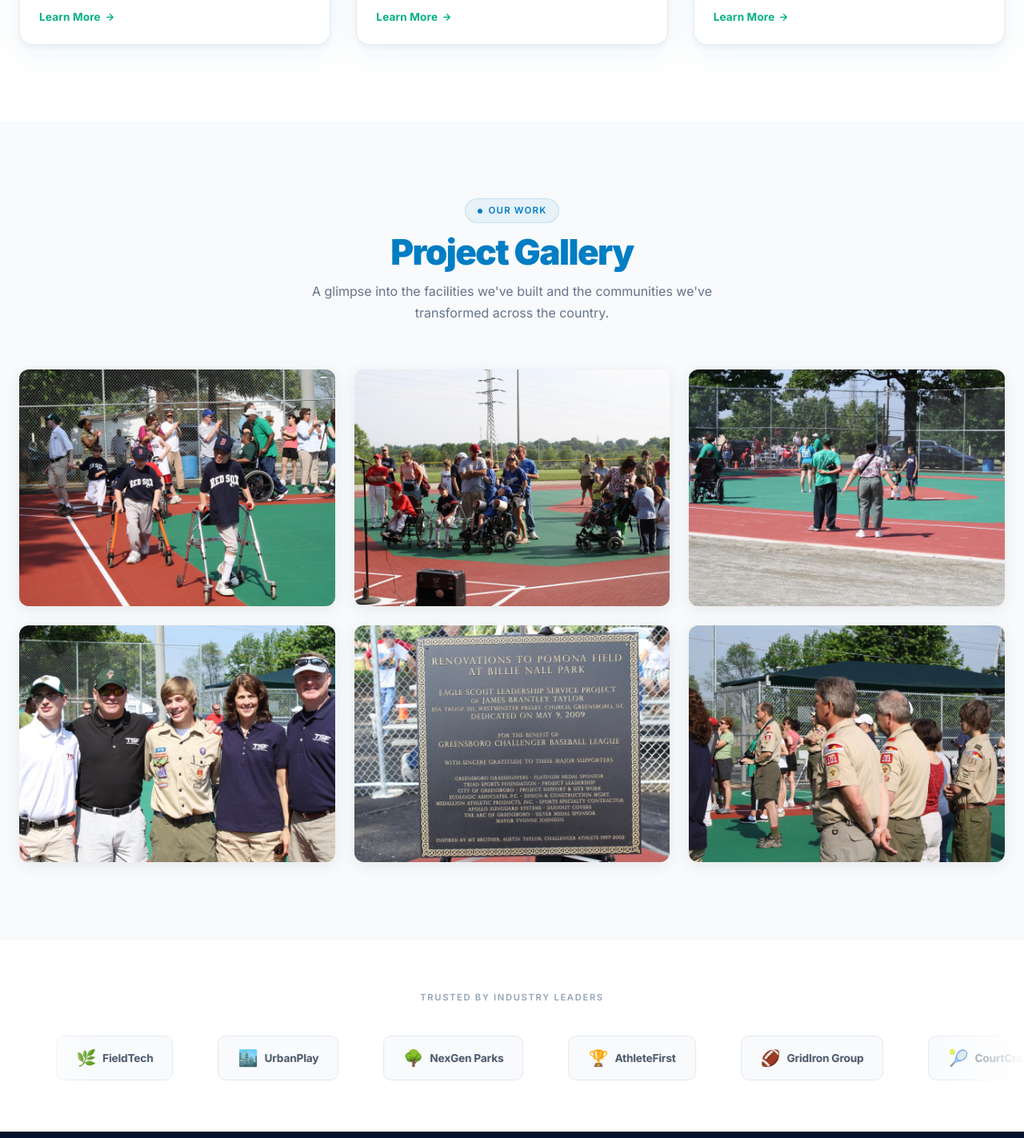
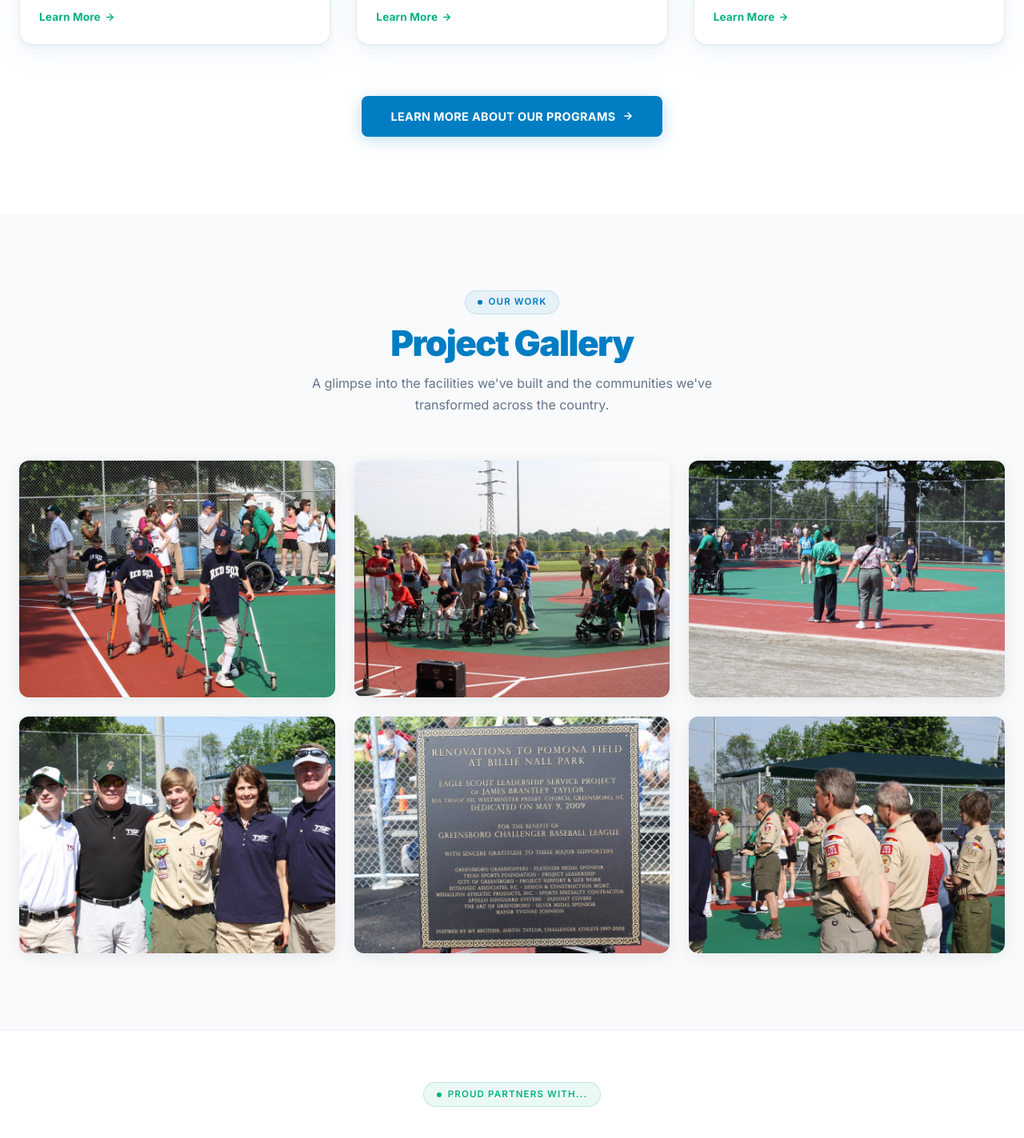
Before and after one commit to SteamWorksWeb/triad-sports, a Next.js app: page / in a window 1280 px wide. Shown: the part 2700-4123 px from the top of the page at 80% size. Built offline with nearby package versions, Linux system fonts and the light colour scheme.

Commit message:
fix: standardize section eyebrows and add programs macro-cta

```diff
--- a/app/page.tsx
+++ b/app/page.tsx
@@ -823,7 +823,7 @@ export default function HomePage() {
             }}
           >
             <span style={{ width: "6px", height: "6px", borderRadius: "50%", background: "#06B085", display: "inline-block" }} />
-            What We Fund
+            What We Do
           </span>
 
           <h2
@@ -975,6 +975,56 @@ export default function HomePage() {
             </motion.div>
           ))}
         </div>
+
+        {/* CTA row below grid */}
+        <div
+          style={{
+            marginTop: "4rem",
+            textAlign: "center",
+          }}
+        >
+          <motion.div
+            initial={{ opacity: 0, y: 16 }}
+            whileInView={{ opacity: 1, y: 0 }}
+            viewport={{ once: true, amount: 0.5 }}
+            transition={{ duration: 0.5, ease: [0.22, 1, 0.36, 1] as [number, number, number, number] }}
+            style={{ display: "inline-block" }}
+          >
+            <Link
+              href="/programs"
+              id="programs-section-learn-more-btn"
+              style={{
+                display: "inline-flex",
+                alignItems: "center",
+                gap: "0.5rem",
+                padding: "0.9rem 2.25rem",
+                background: "#007DC3",
+                color: "#ffffff",
+                fontFamily: "Inter, sans-serif",
+                fontWeight: 700,
+                fontSize: "0.9rem",
+                letterSpacing: "0.025em",
+                textDecoration: "none",
+                borderRadius: "8px",
+                textTransform: "uppercase",
+                boxShadow: "0 4px 20px rgba(0,125,195,0.25)",
+              }}
+              onMouseEnter={(e) => {
+                (e.currentTarget as HTMLElement).style.background = "#005f96";
+                (e.currentTarget as HTMLElement).style.transform = "translateY(-2px)";
+              }}
+              onMouseLeave={(e) => {
+                (e.currentTarget as HTMLElement).style.background = "#007DC3";
+                (e.currentTarget as HTMLElement).style.transform = "translateY(0)";
+              }}
+            >
+              Learn More About Our Programs
+              <svg width="14" height="14" viewBox="0 0 24 24" fill="none" stroke="currentColor" strokeWidth="2.5" strokeLinecap="round" strokeLinejoin="round" aria-hidden="true">
+                <path d="M5 12h14M12 5l7 7-7 7" />
+              </svg>
+            </Link>
+          </motion.div>
+        </div>
       </section>
 
       {/* ══════════════ GALLERY SECTION ══════════════ */}
@@ -1111,20 +1161,36 @@ export default function HomePage() {
         }}
       >
         {/* Section header */}
-        <p
+        <div style={{ textAlign: "center", marginBottom: "2.5rem" }}>
+          <span
             style={{
+              display: "inline-flex",
+              alignItems: "center",
+              gap: "0.5rem",
+              padding: "0.375rem 1rem",
+              background: "rgba(6,176,133,0.08)",
+              border: "1px solid rgba(6,176,133,0.2)",
+              borderRadius: "999px",
               fontFamily: "Inter, sans-serif",
               fontWeight: 600,
-            fontSize: "0.7rem",
-            letterSpacing: "0.15em",
+              fontSize: "0.72rem",
+              letterSpacing: "0.1em",
               textTransform: "uppercase",
-            color: "#94a3b8",
-            textAlign: "center",
-            marginBottom: "2.5rem",
+              color: "#06B085",
             }}
           >
-          Trusted by Industry Leaders
-        </p>
+            <span
+              style={{
+                width: "6px",
+                height: "6px",
+                borderRadius: "50%",
+                background: "#06B085",
+                display: "inline-block",
+              }}
+            />
+            Proud Partners With...
+          </span>
+        </div>
 
         {/* Fade-mask + scrolling track */}
         <div
```
Lines whose indentation alone changed are shown as unchanged.
